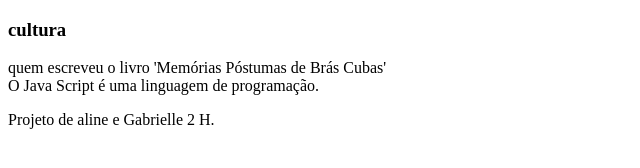
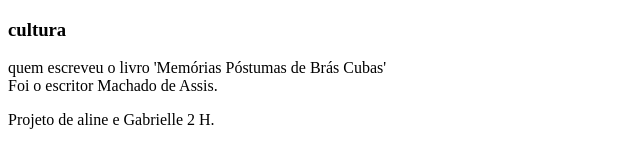
Before and after one commit to alinecoghetto/Flashcard, a plain HTML site: page index.html in a window 1280 px wide. Shown: the whole page, without its empty margins (0-640 px from the left). Drawn offline with Linux system fonts and the light colour scheme.

Commit message:
index.html

```diff
--- a/index.html
+++ b/index.html
@@ -16,7 +16,7 @@ quem escreveu o livro 'Memórias Póstumas de Brás Cubas'
 </div>
                 </div>
                 <div class="cartao__conteudo__resposta">
-O Java Script é uma linguagem de programação.
+Foi o escritor Machado de Assis.
 </div>
             </article>
 </section>
```
